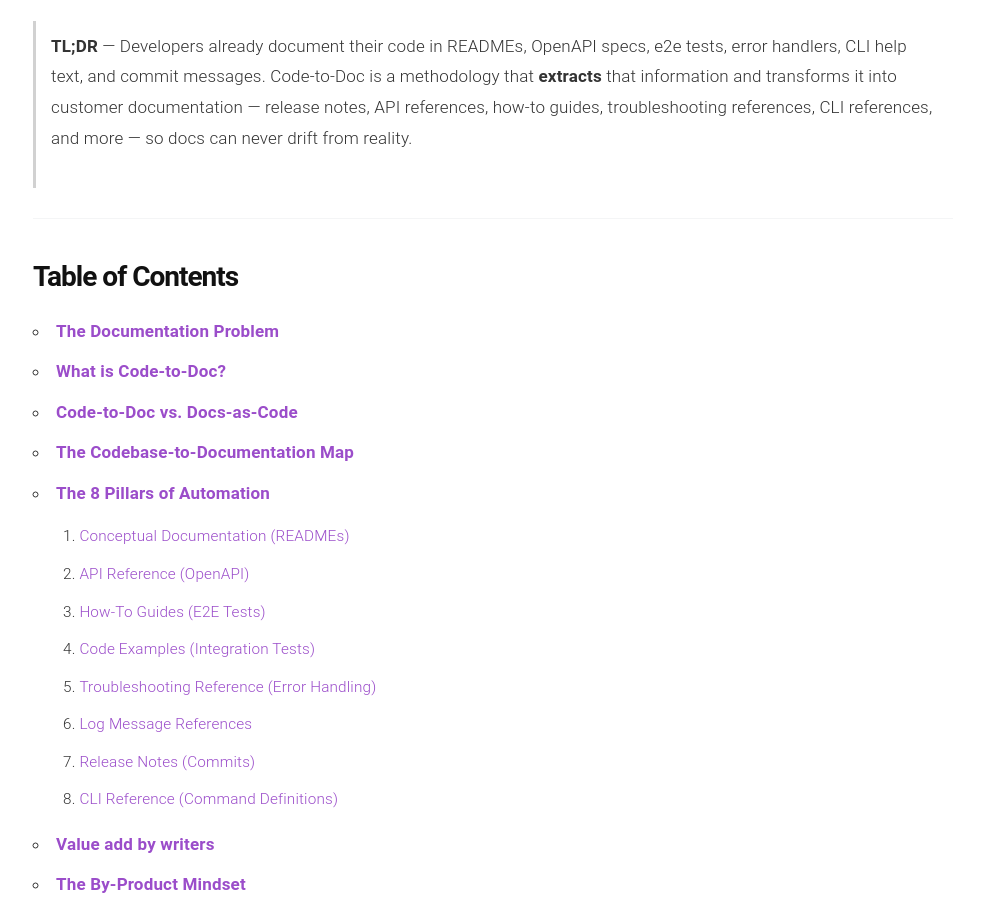
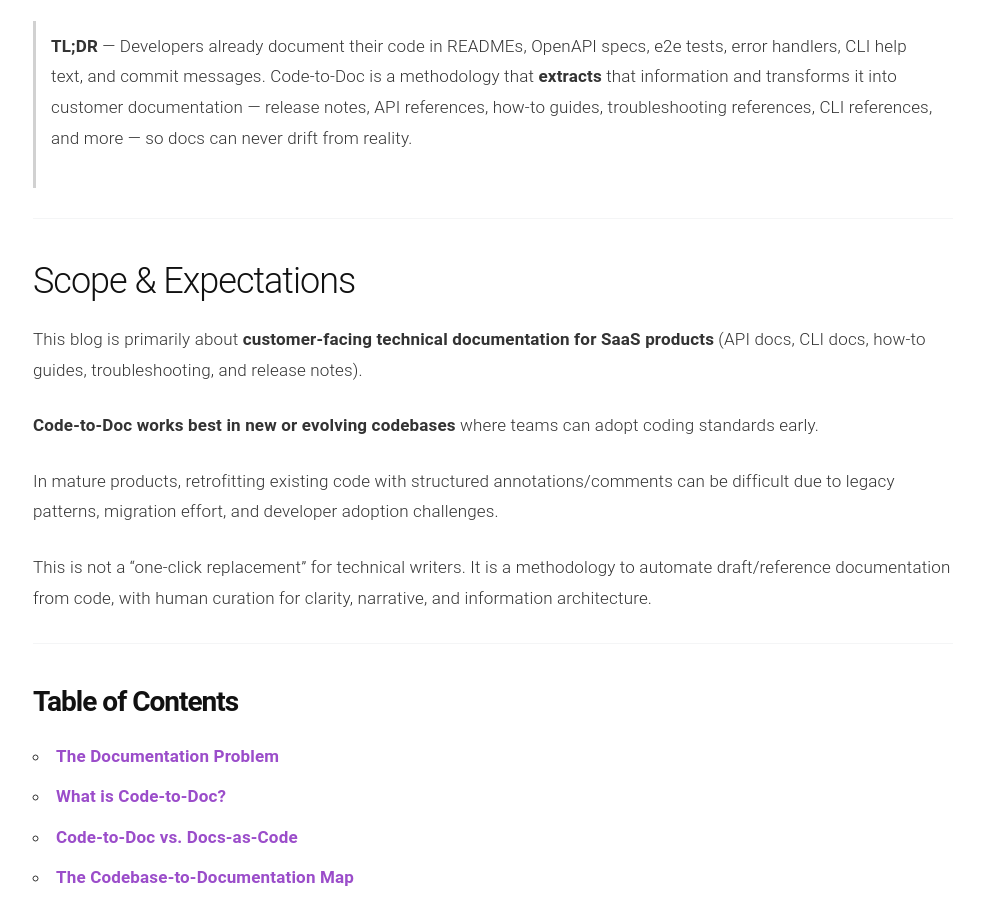
Before and after one commit to veera-linga/blogs, a Jekyll site: the page built from code-to-doc.md, in a window 1280 px wide and 900 px high, scrolled down 453 px. Shown: the whole window, without its empty margins (147-1128 px from the left). Built offline with Jekyll 4.4.1, drawn with Linux system fonts in a browser that asks for light colours; our own code applies the rules of GitHub Pages for plain Markdown files.

Commit message:
Update code-to-doc.md
Signed-off-by: veera <124036467+veera-linga@users.noreply.github.com>

```diff
--- a/code-to-doc.md
+++ b/code-to-doc.md
@@ -14,6 +14,19 @@ date: "JAN-2026"
 > **TL;DR** — Developers already document their code in READMEs, OpenAPI specs, e2e tests, error handlers, CLI help text, and commit messages. Code-to-Doc is a methodology that **extracts** that information and transforms it into customer documentation — release notes, API references, how-to guides, troubleshooting references, CLI references, and more — so docs can never drift from reality.
 
 ---
+
+## Scope & Expectations
+
+This blog is primarily about **customer-facing technical documentation for SaaS products** (API docs, CLI docs, how-to guides, troubleshooting, and release notes).
+
+**Code-to-Doc works best in new or evolving codebases** where teams can adopt coding standards early.
+
+In mature products, retrofitting existing code with structured annotations/comments can be difficult due to legacy patterns, migration effort, and developer adoption challenges.
+
+This is not a “one-click replacement” for technical writers. It is a methodology to automate draft/reference documentation from code, with human curation for clarity, narrative, and information architecture.
+
+---
+
 
 ### **Table of Contents**
 
```
